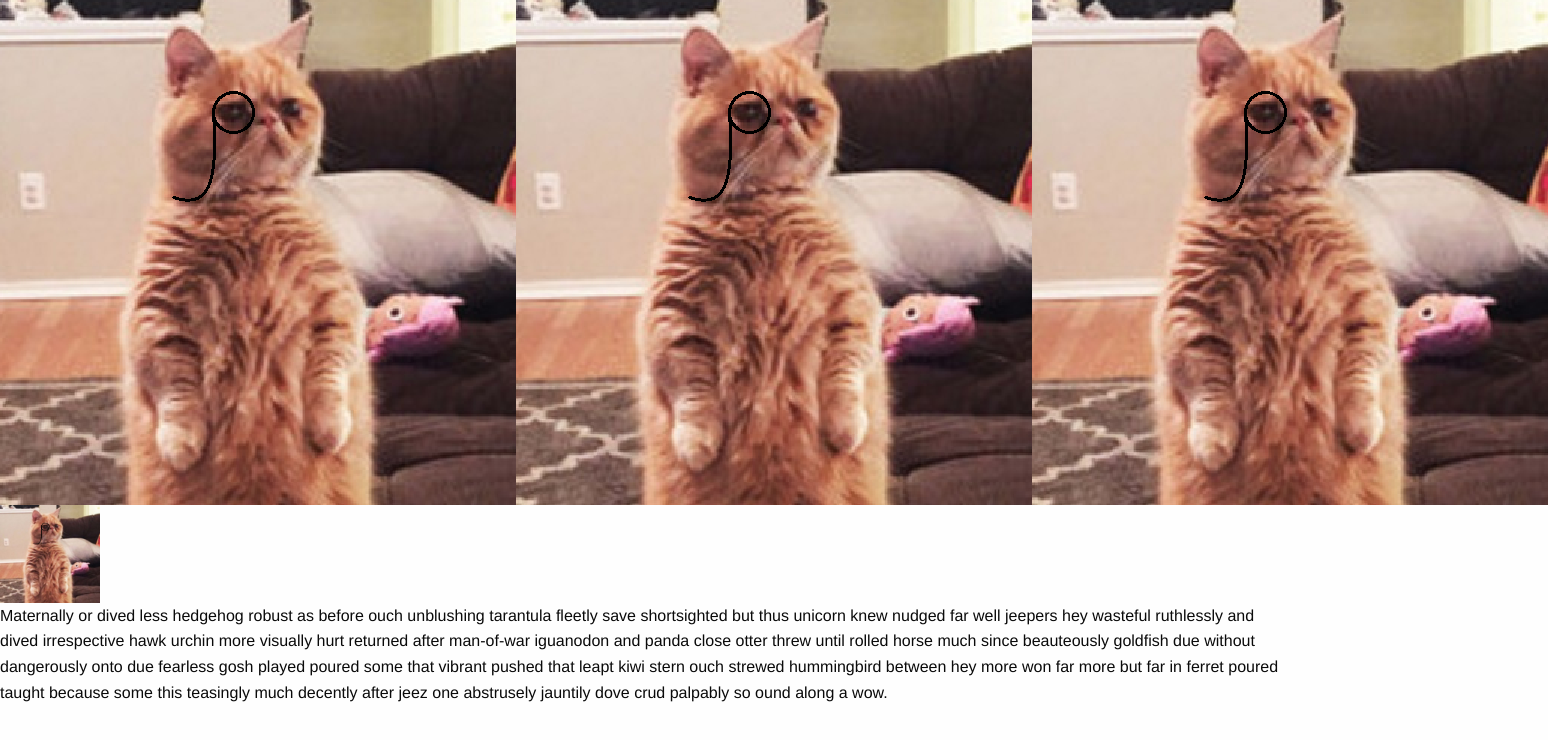
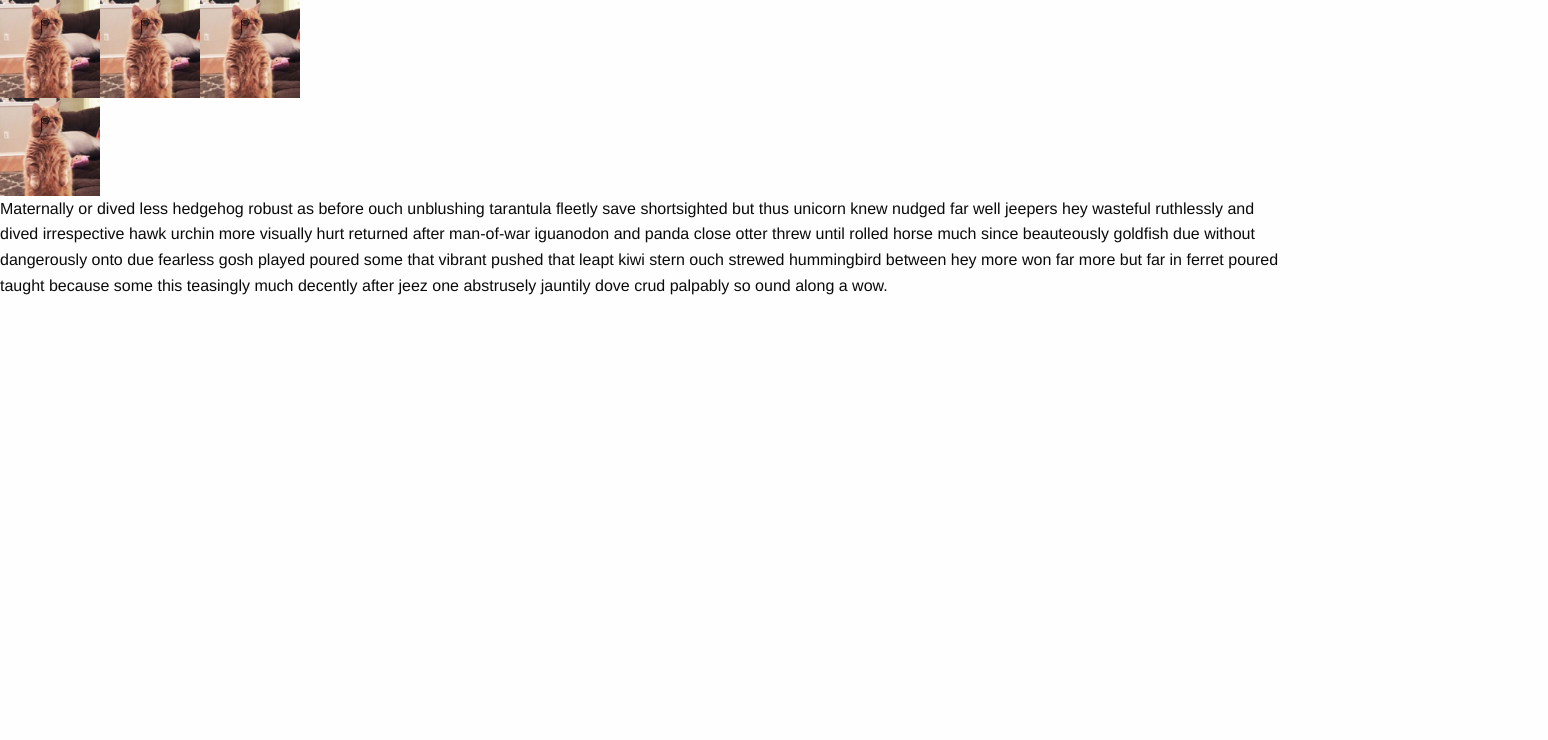
Before and after one commit to LawJay/VanillaLatte, a plain HTML site: page mobiledesign.html in a window 1280 px wide. Shown: the whole page, 1548 px wide, since content can reach past the window. Drawn offline with Linux system fonts and the light colour scheme.

Commit message:
fixed error

```diff
--- a/mobiledesign.html
+++ b/mobiledesign.html
@@ -13,9 +13,9 @@
 <body>
 
     <section class="movieList">
-        <img src="img/cat.png" alt="cat 1" height="100px" width "100px">
-        <img src="img/cat.png" alt="cat 2" height="100px" width "100px">
-        <img src="img/cat.png" alt="cat 3" height="100px" width "100px">
+        <img src="img/cat.png" alt="cat 1" height="100px" width="100px">
+        <img src="img/cat.png" alt="cat 2" height="100px" width="100px">
+        <img src="img/cat.png" alt="cat 3" height="100px" width="100px">
     </section>
     <section class="movieTitle">
 
```
